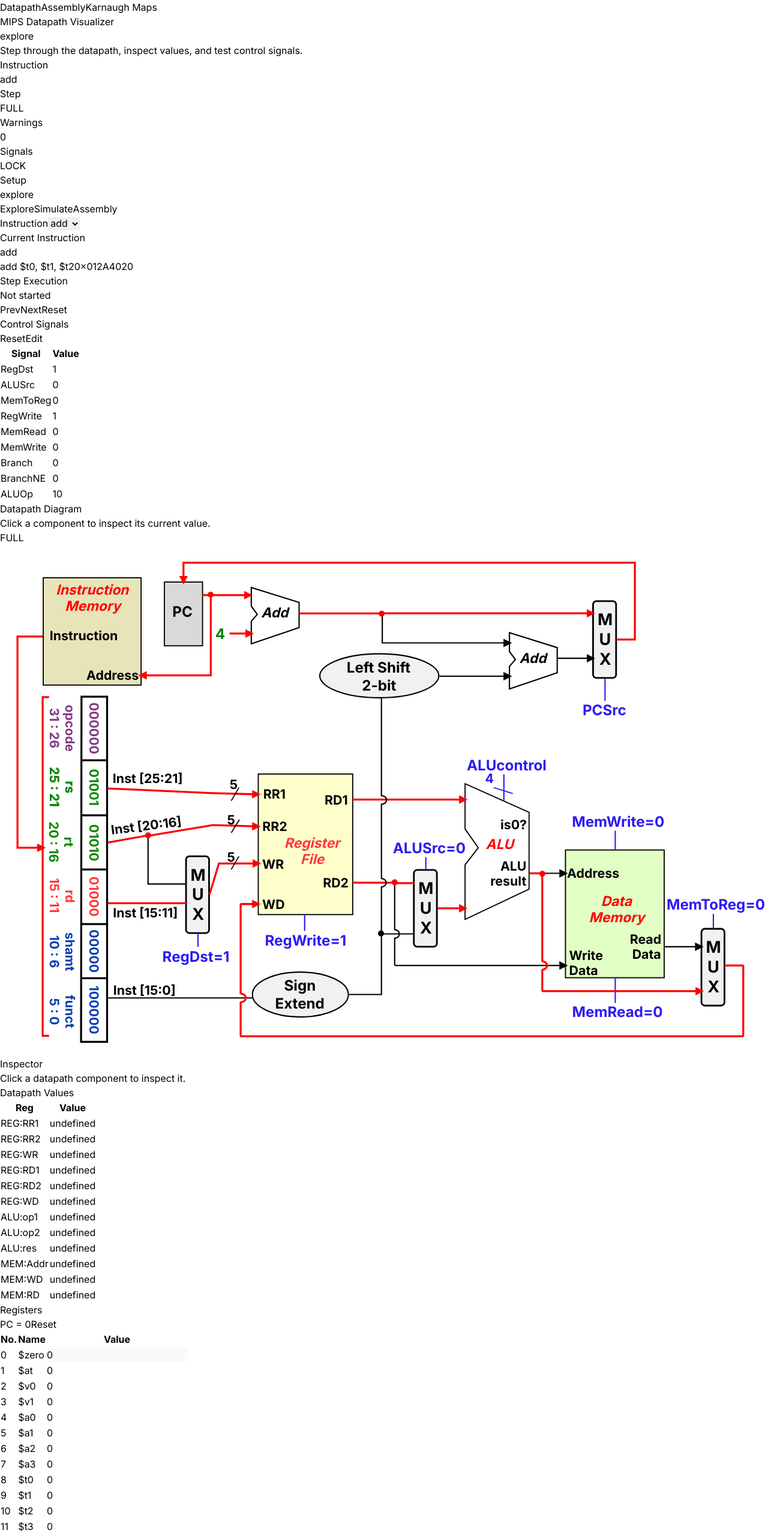
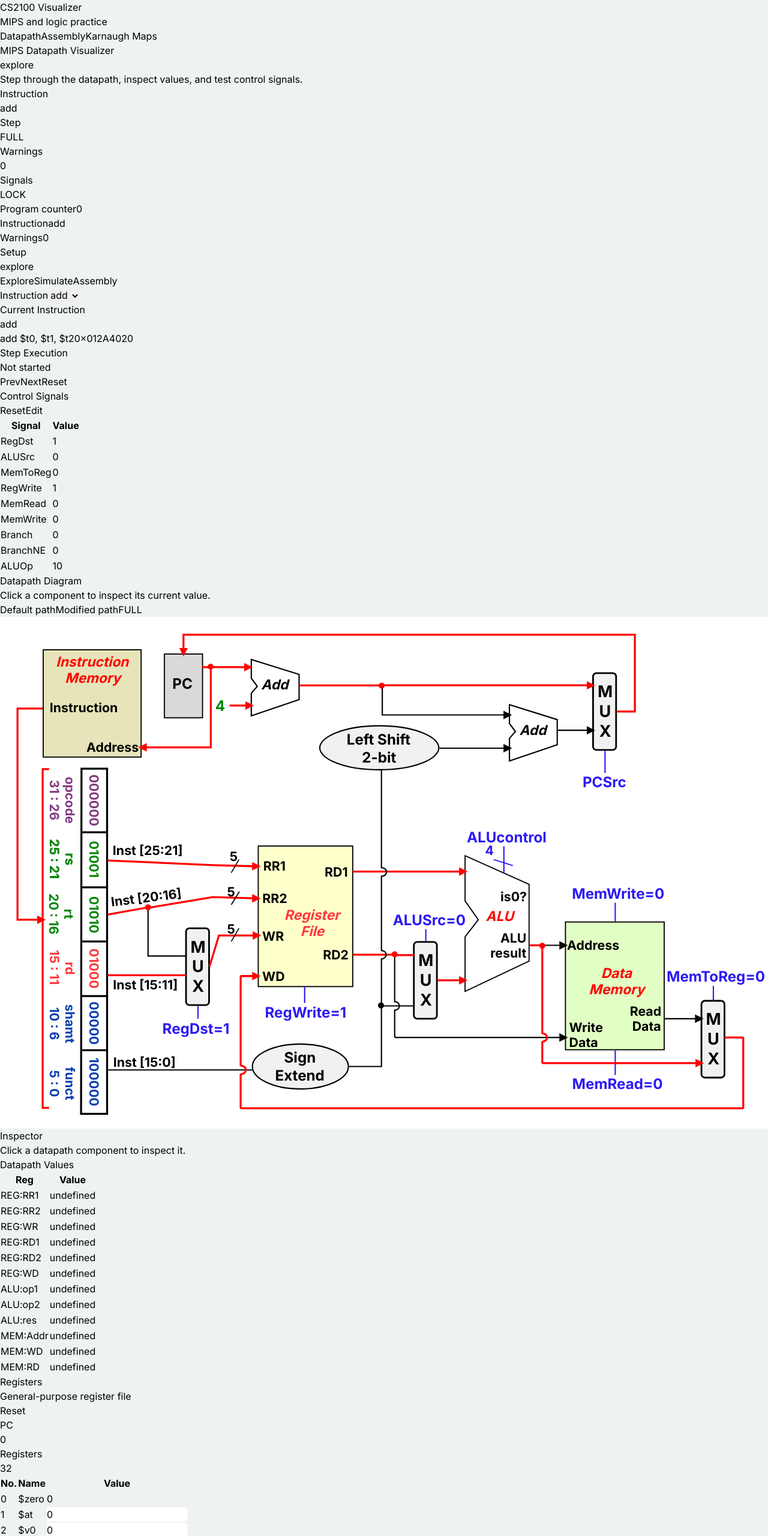
Before and after one commit to marvinthang/cs2100-visualizer, a React (Vite) app: page / in a window 1280 px wide. Shown: the top 2560 px of the page at 60% size. Built offline with nearby package versions, Linux system fonts and the light colour scheme.

Commit message:
redesign the UI

```diff
--- a/src/App.tsx
+++ b/src/App.tsx
@@ -15,22 +15,35 @@ export default function App() {
     const [tab, setTab] = useState<Tab>('datapath');
 
     return (
-        <div className="flex h-screen flex-col overflow-hidden">
-            <nav className="flex flex-none gap-1 border-b border-slate-200 bg-white px-6 py-2">
+        <div className="flex h-screen flex-col overflow-hidden bg-[#eef2f3]">
+            <nav className="flex flex-none border-b border-slate-200 bg-[#fbfcfd] px-3 py-2 shadow-sm sm:px-4 lg:px-6">
+                <div className="mx-auto flex w-full max-w-[1760px] flex-col gap-2 sm:flex-row sm:items-center sm:justify-between">
+                    <div>
+                        <div className="text-sm font-bold tracking-tight text-slate-950">
+                            CS2100 Visualizer
+                        </div>
+                        <div className="text-[11px] font-medium uppercase tracking-wide text-slate-400">
+                            MIPS and logic practice
+                        </div>
+                    </div>
+
+                    <div className="grid grid-cols-3 rounded-md bg-slate-100 p-1 ring-1 ring-slate-200">
                         {tabs.map(({ id, label }) => (
                             <button
                                 key={id}
                                 type="button"
                                 onClick={() => setTab(id)}
-                        className={`rounded-lg px-4 py-2 text-sm font-medium ${
+                                className={`rounded-md px-3 py-1.5 text-xs font-semibold transition sm:px-4 ${
                                     tab === id
-                                ? 'bg-slate-900 text-white'
-                                : 'text-slate-700 hover:bg-slate-100'
+                                        ? 'bg-slate-900 text-white shadow-sm'
+                                        : 'text-slate-600 hover:bg-white/70 hover:text-slate-950'
                                 }`}
                             >
                                 {label}
                             </button>
                         ))}
+                    </div>
+                </div>
             </nav>
 
             <div className="min-h-0 flex-1 overflow-auto">
--- a/src/features/datapath/DatapathPage.tsx
+++ b/src/features/datapath/DatapathPage.tsx
@@ -38,6 +38,21 @@ function StatusPill({
                 {value}
             </div>
         </div>
+    );
+}
+
+function SignalLegend({
+    colorClass,
+    label,
+}: {
+    colorClass: string;
+    label: string;
+}) {
+    return (
+        <span className="inline-flex items-center gap-1.5 rounded-md border border-slate-200 bg-white px-2 py-1 text-xs font-semibold text-slate-600">
+            <span className={`h-2 w-2 rounded-full ${colorClass}`} />
+            {label}
+        </span>
     );
 }
 
@@ -84,12 +99,16 @@ export default function DatapathPage() {
     } = simulator;
 
     const logs = currentContext.logs ?? [];
+    const activeInstructionLabel =
+        mode === 'assembly' ? 'Program step' : 'Instruction';
+    const activeInstructionValue =
+        mode === 'assembly' ? `#${programIndex + 1}` : mnemonic;
 
     return (
-        <main className="flex h-full min-h-0 flex-col bg-[#eef2f3] p-3 text-slate-900 sm:p-4 lg:p-6 xl:overflow-hidden">
+        <main className="flex h-full min-h-0 flex-col bg-[#eef2f3] p-3 text-slate-900 sm:p-4 lg:p-5 xl:overflow-hidden">
             <div className="mx-auto flex h-full min-h-0 w-full max-w-[1760px] flex-col gap-4">
-                <header className="flex-none rounded-lg border border-slate-200 bg-[#fbfcfd] px-4 py-3 shadow-sm">
-                    <div className="flex flex-col justify-between gap-3 lg:flex-row lg:items-center">
+                <header className="flex-none overflow-hidden rounded-lg border border-slate-200 bg-[#fbfcfd] shadow-sm">
+                    <div className="flex flex-col justify-between gap-3 border-b border-slate-200 px-4 py-3 lg:flex-row lg:items-center">
                         <div>
                             <div className="flex flex-wrap items-center gap-2">
                                 <h1 className="text-xl font-bold tracking-tight text-slate-950">
@@ -98,6 +117,11 @@ export default function DatapathPage() {
                                 <span className="rounded-md bg-slate-900 px-2 py-1 text-xs font-semibold capitalize text-white">
                                     {mode}
                                 </span>
+                                {warnings.length > 0 && (
+                                    <span className="rounded-md border border-red-200 bg-red-50 px-2 py-1 text-xs font-semibold text-red-700">
+                                        Attention needed
+                                    </span>
+                                )}
                             </div>
                             <p className="mt-1 text-sm text-slate-500">
                                 Step through the datapath, inspect values, and
@@ -132,20 +156,48 @@ export default function DatapathPage() {
                             />
                         </div>
                     </div>
+
+                    <div className="grid gap-px bg-slate-200 text-xs sm:grid-cols-3">
+                        <div className="bg-white px-4 py-2">
+                            <span className="font-semibold text-slate-500">
+                                Program counter
+                            </span>
+                            <span className="ml-2 font-mono font-bold text-slate-950">
+                                {machine.pc}
+                            </span>
+                        </div>
+                        <div className="bg-white px-4 py-2">
+                            <span className="font-semibold text-slate-500">
+                                {activeInstructionLabel}
+                            </span>
+                            <span className="ml-2 font-mono font-bold text-slate-950">
+                                {activeInstructionValue}
+                            </span>
+                        </div>
+                        <div className="bg-white px-4 py-2">
+                            <span className="font-semibold text-slate-500">
+                                Warnings
+                            </span>
+                            <span className="ml-2 font-mono font-bold text-slate-950">
+                                {warnings.length}
+                            </span>
+                        </div>
+                    </div>
                 </header>
 
-                <div className="grid min-h-0 flex-1 gap-4 xl:grid-cols-[320px_minmax(720px,1fr)_380px] 2xl:grid-cols-[320px_minmax(820px,1fr)_380px]">
+                <div className="grid min-h-0 flex-1 gap-4 xl:grid-cols-[310px_minmax(720px,1fr)_370px] 2xl:grid-cols-[320px_minmax(880px,1fr)_380px]">
                     <aside className="min-h-0 space-y-3 xl:overflow-y-auto xl:pr-1">
-                        <section className="rounded-lg border border-slate-200 bg-white p-3 shadow-sm">
-                            <div className="mb-3 flex items-center justify-between gap-3">
+                        <section className="overflow-hidden rounded-lg border border-slate-200 bg-white shadow-sm">
+                            <div className="flex items-center justify-between gap-3 border-b border-slate-200 bg-[#fbfcfd] px-4 py-3">
                                 <h2 className="text-sm font-semibold text-slate-900">
                                     Setup
                                 </h2>
-                                <span className="rounded-full bg-slate-100 px-2 py-0.5 text-xs font-medium capitalize text-slate-600">
+                                <span className="rounded-md border border-slate-200 bg-white px-2 py-1 text-xs font-semibold capitalize text-slate-600">
                                     {mode}
                                 </span>
                             </div>
 
+                            <div className="p-3">
                                 <div className="grid grid-cols-3 rounded-md bg-slate-100 p-1 ring-1 ring-slate-200">
                                     {modeOptions.map((option) => (
                                         <button
@@ -179,7 +231,7 @@ export default function DatapathPage() {
                                                         .value as DatapathMnemonic,
                                                 )
                                             }
-                                        className="w-full rounded-lg border border-slate-200 bg-white px-3 py-2 text-sm text-slate-900 shadow-sm"
+                                            className="w-full rounded-md border border-slate-300 bg-white px-3 py-2 text-sm text-slate-900 shadow-sm outline-none transition focus:border-slate-500 focus:ring-2 focus:ring-slate-100"
                                         >
                                             {datapathMnemonics.map((item) => (
                                                 <option key={item} value={item}>
@@ -189,6 +241,7 @@ export default function DatapathPage() {
                                         </select>
                                     </label>
                                 )}
+                            </div>
                         </section>
 
                         {mode === 'assembly' && (
@@ -216,8 +269,8 @@ export default function DatapathPage() {
                             onResetStep={handleResetStep}
                         />
 
-                        <section className="rounded-lg border border-slate-200 bg-white p-3 shadow-sm">
-                            <div className="mb-3 flex items-center justify-between gap-2">
+                        <section className="overflow-hidden rounded-lg border border-slate-200 bg-white shadow-sm">
+                            <div className="flex items-center justify-between gap-2 border-b border-slate-200 bg-[#fbfcfd] px-4 py-3">
                                 <h2 className="text-sm font-semibold text-slate-900">
                                     Control Signals
                                 </h2>
@@ -226,7 +279,7 @@ export default function DatapathPage() {
                                     <button
                                         type="button"
                                         onClick={resetControlSignals}
-                                        className="rounded-md border border-slate-200 px-2 py-1 text-xs font-semibold text-slate-700 hover:bg-slate-100"
+                                        className="rounded-md border border-slate-300 bg-white px-2 py-1 text-xs font-semibold text-slate-700 shadow-sm transition hover:border-slate-400 hover:bg-slate-50"
                                     >
                                         Reset
                                     </button>
@@ -240,7 +293,7 @@ export default function DatapathPage() {
                                         className={`rounded-md px-2 py-1 text-xs font-semibold ${
                                             isEditingSignals
                                                 ? 'bg-slate-900 text-white'
-                                                : 'border border-slate-200 text-slate-700 hover:bg-slate-100'
+                                                : 'border border-slate-300 bg-white text-slate-700 shadow-sm transition hover:border-slate-400 hover:bg-slate-50'
                                         }`}
                                     >
                                         {isEditingSignals ? 'Lock' : 'Edit'}
@@ -248,6 +301,7 @@ export default function DatapathPage() {
                                 </div>
                             </div>
 
+                            <div className="p-3">
                                 <ControlSignalTable
                                     signals={signals}
                                     defaultSignals={defaultSignals}
@@ -255,13 +309,14 @@ export default function DatapathPage() {
                                     editable={isEditingSignals}
                                     datapathHighlight={datapathHighlight}
                                 />
+                            </div>
                         </section>
                     </aside>
 
                     <section className="flex min-h-0 min-w-0 flex-col overflow-hidden rounded-lg border border-slate-300 bg-white shadow-sm">
                         <div className="flex flex-none flex-wrap items-center justify-between gap-3 border-b border-slate-200 bg-[#fbfcfd] px-4 py-3">
                             <div>
-                                <h2 className="text-sm font-semibold text-slate-900">
+                                <h2 className="text-base font-semibold tracking-tight text-slate-950">
                                     Datapath Diagram
                                 </h2>
                                 <p className="mt-1 text-xs text-slate-500">
@@ -270,25 +325,41 @@ export default function DatapathPage() {
                                 </p>
                             </div>
 
-                            <div className="flex items-center gap-2">
-                                <span className="rounded-full bg-blue-50 px-3 py-1 font-mono text-xs font-semibold text-blue-700 ring-1 ring-blue-100">
+                            <div className="flex flex-wrap items-center gap-1.5">
+                                <SignalLegend
+                                    colorClass="bg-red-500"
+                                    label="Default path"
+                                />
+                                <SignalLegend
+                                    colorClass="bg-amber-400"
+                                    label="Modified path"
+                                />
+                                <span className="rounded-md border border-slate-200 bg-white px-2 py-1 font-mono text-xs font-semibold text-slate-700">
                                     {currentStep ?? 'FULL'}
                                 </span>
                             </div>
                         </div>
 
-                        <div className="flex min-h-0 flex-1 items-center justify-center overflow-hidden bg-slate-50 p-1">
+                        <div className="flex min-h-0 flex-1 items-center justify-center overflow-hidden bg-[#f8fafc] p-3">
+                            <div className="flex h-full w-full items-center justify-center overflow-hidden rounded-md border border-slate-200 bg-white shadow-inner">
                                 <DatapathDiagram
                                     bits={bits}
-                                defaultActiveSegments={defaultActiveSegments}
-                                currentActiveSegments={currentActiveSegments}
-                                modifiedActiveSegments={modifiedActiveSegments}
+                                    defaultActiveSegments={
+                                        defaultActiveSegments
+                                    }
+                                    currentActiveSegments={
+                                        currentActiveSegments
+                                    }
+                                    modifiedActiveSegments={
+                                        modifiedActiveSegments
+                                    }
                                     defaultSignals={defaultSignals}
                                     signals={signals}
                                     datapathHighlight={datapathHighlight}
                                     selectedInspectId={selectedInspectId}
                                     onInspect={setSelectedInspectId}
                                 />
+                            </div>
                         </div>
                     </section>
 
@@ -321,20 +392,28 @@ export default function DatapathPage() {
                             machineHighlight={machineHighlight}
                         />
 
-                        <section className="rounded-lg border border-slate-200 bg-white p-3 shadow-sm">
-                            <div className="mb-3 flex items-center justify-between">
+                        <section className="overflow-hidden rounded-lg border border-slate-200 bg-white shadow-sm">
+                            <div className="flex items-center justify-between border-b border-slate-200 bg-[#fbfcfd] px-4 py-3">
                                 <h2 className="text-sm font-semibold text-slate-900">
                                     Execution Log
                                 </h2>
 
-                                <span className="text-xs text-slate-500">
+                                <span
+                                    className={`rounded-md border px-2 py-1 text-xs font-semibold ${
+                                        warnings.length === 0
+                                            ? 'border-emerald-200 bg-emerald-50 text-emerald-700'
+                                            : 'border-red-200 bg-red-50 text-red-700'
+                                    }`}
+                                >
                                     {warnings.length} warning
                                     {warnings.length === 1 ? '' : 's'}
                                 </span>
                             </div>
 
-                            <div className="max-h-64 overflow-auto rounded-lg bg-slate-950 p-3 font-mono text-xs">
-                                {logs.length === 0 && warnings.length === 0 && (
+                            <div className="p-3">
+                                <div className="max-h-64 overflow-auto rounded-md bg-slate-950 p-3 font-mono text-xs">
+                                    {logs.length === 0 &&
+                                        warnings.length === 0 && (
                                             <p className="text-slate-500">
                                                 No execution logs yet.
                                             </p>
@@ -362,6 +441,7 @@ export default function DatapathPage() {
                                         </div>
                                     )}
                                 </div>
+                            </div>
                         </section>
                     </aside>
                 </div>
--- a/src/features/datapath/components/RegisterTable.tsx
+++ b/src/features/datapath/components/RegisterTable.tsx
@@ -43,6 +43,29 @@ const registerRows = [
     [31, '$ra'],
 ] as const;
 
+function PanelMetric({
+    label,
+    value,
+    className = '',
+}: {
+    label: string;
+    value: string | number;
+    className?: string;
+}) {
+    return (
+        <div
+            className={`rounded-md border border-slate-200 bg-white px-3 py-2 shadow-sm ${className}`}
+        >
+            <div className="text-[10px] font-semibold uppercase tracking-wide text-slate-400">
+                {label}
+            </div>
+            <div className="mt-0.5 font-mono text-sm font-bold text-slate-900">
+                {value}
+            </div>
+        </div>
+    );
+}
+
 export default function RegisterTable({
     machine,
     onRegisterChange,
@@ -67,13 +90,17 @@ export default function RegisterTable({
 
     function renderTable(scrollClass: string) {
         return (
-            <div className={`${scrollClass} overflow-auto`}>
+            <div
+                className={`${scrollClass} overflow-auto rounded-md border border-slate-200`}
+            >
                 <table className="w-full text-sm">
-                    <thead className="sticky top-0 bg-white">
+                    <thead className="sticky top-0 bg-[#fbfcfd]">
                         <tr className="border-b border-slate-200 text-left text-xs text-slate-500">
-                            <th className="py-2 pr-2">No.</th>
-                            <th className="py-2 pr-2">Name</th>
-                            <th className="py-2 text-right">Value</th>
+                            <th className="px-3 py-2 font-semibold">No.</th>
+                            <th className="px-3 py-2 font-semibold">Name</th>
+                            <th className="px-3 py-2 text-right font-semibold">
+                                Value
+                            </th>
                         </tr>
                     </thead>
                     <tbody>
@@ -90,18 +117,18 @@ export default function RegisterTable({
                             return (
                                 <tr
                                     key={id}
-                                    className={`border-b border-slate-100 font-mono text-xs ${bgClass}`}
+                                    className={`border-b border-slate-100 font-mono text-xs last:border-b-0 ${bgClass}`}
                                 >
                                     <td
-                                        className={`py-1.5 pr-2 text-slate-500 ${textClass}`}
+                                        className={`px-3 py-1.5 text-slate-500 ${textClass}`}
                                     >
                                         {id}
                                     </td>
-                                    <td className={`py-1.5 pr-2 ${textClass}`}>
+                                    <td className={`px-3 py-1.5 ${textClass}`}>
                                         {name}
                                     </td>
                                     <td
-                                        className={`py-1.5 text-right ${textClass}`}
+                                        className={`px-3 py-1.5 text-right ${textClass}`}
                                     >
                                         <input
                                             type="number"
@@ -158,17 +185,17 @@ export default function RegisterTable({
     }
 
     return (
-        <div className="h-fit rounded-lg border border-slate-200 bg-white p-3 shadow-sm">
-            <div className="mb-3 flex items-center justify-between">
-                <h2 className="text-sm font-semibold text-slate-900">
-                    Registers
-                </h2>
+        <div className="h-fit overflow-hidden rounded-lg border border-slate-200 bg-white shadow-sm">
+            <div className="flex items-center justify-between gap-3 border-b border-slate-200 bg-[#fbfcfd] px-4 py-3">
+                <div>
+                    <h2 className="text-sm font-semibold text-slate-900">
+                        Registers
+                    </h2>
+                    <p className="mt-0.5 text-xs text-slate-500">
+                        General-purpose register file
+                    </p>
+                </div>
                 <div className="flex items-center gap-2">
-                    <span
-                        className={`rounded-md ${pcBgClass} px-2 py-1 font-mono text-xs ${pcTextClass}`}
-                    >
-                        PC = {machine.pc}
-                    </span>
                     <button
                         type="button"
                         onClick={() => {
@@ -183,7 +210,21 @@ export default function RegisterTable({
                 </div>
             </div>
 
-            {renderTable(tableMaxHeightClass)}
+            <div className="space-y-3 p-3">
+                <div className="grid grid-cols-2 gap-2">
+                    <PanelMetric
+                        label="PC"
+                        value={machine.pc}
+                        className={`${pcBgClass} ${pcTextClass}`}
+                    />
+                    <PanelMetric
+                        label="Registers"
+                        value={registerRows.length}
+                    />
+                </div>
+
+                {renderTable(tableMaxHeightClass)}
+            </div>
 
             {isExpanded && (
                 <Modal title="Registers" onClose={() => setIsExpanded(false)}>
--- a/src/index.css
+++ b/src/index.css
@@ -5,4 +5,32 @@
 
 body {
     font-family: 'Inter', sans-serif;
+    background: #eef2f3;
 }
+
+* {
+    scrollbar-width: thin;
+    scrollbar-color: #cbd5e1 transparent;
+}
+
+*::-webkit-scrollbar {
+    width: 10px;
+    height: 10px;
+}
+
+*::-webkit-scrollbar-track {
+    background: transparent;
+}
+
+*::-webkit-scrollbar-thumb {
+    background: #cbd5e1;
+    border: 3px solid transparent;
+    border-radius: 999px;
+    background-clip: content-box;
+}
+
+*::-webkit-scrollbar-thumb:hover {
+    background: #94a3b8;
+    border: 3px solid transparent;
+    background-clip: content-box;
+}
```
Also changed, not shown: src/features/datapath/components/MemoryTable.tsx (+57 -18 lines). Lines whose indentation alone changed are shown as unchanged.
